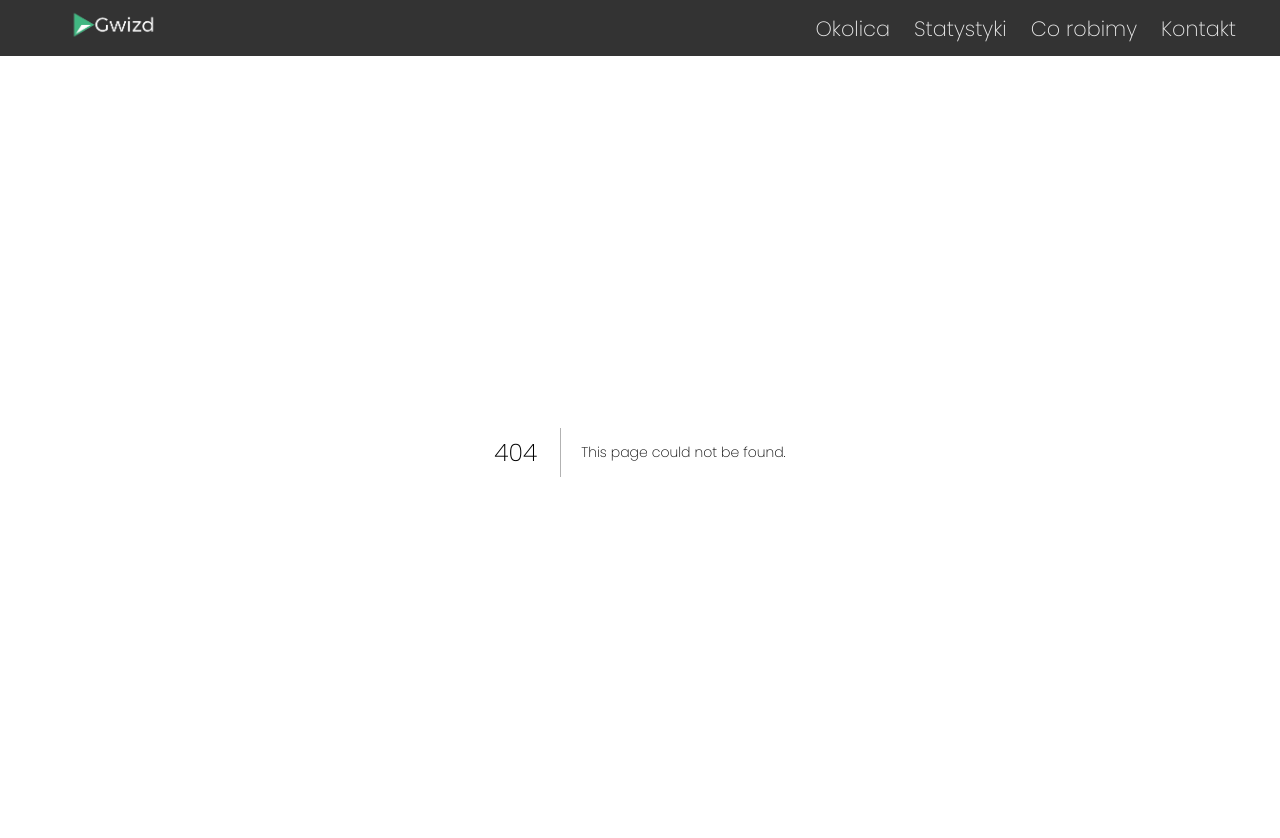
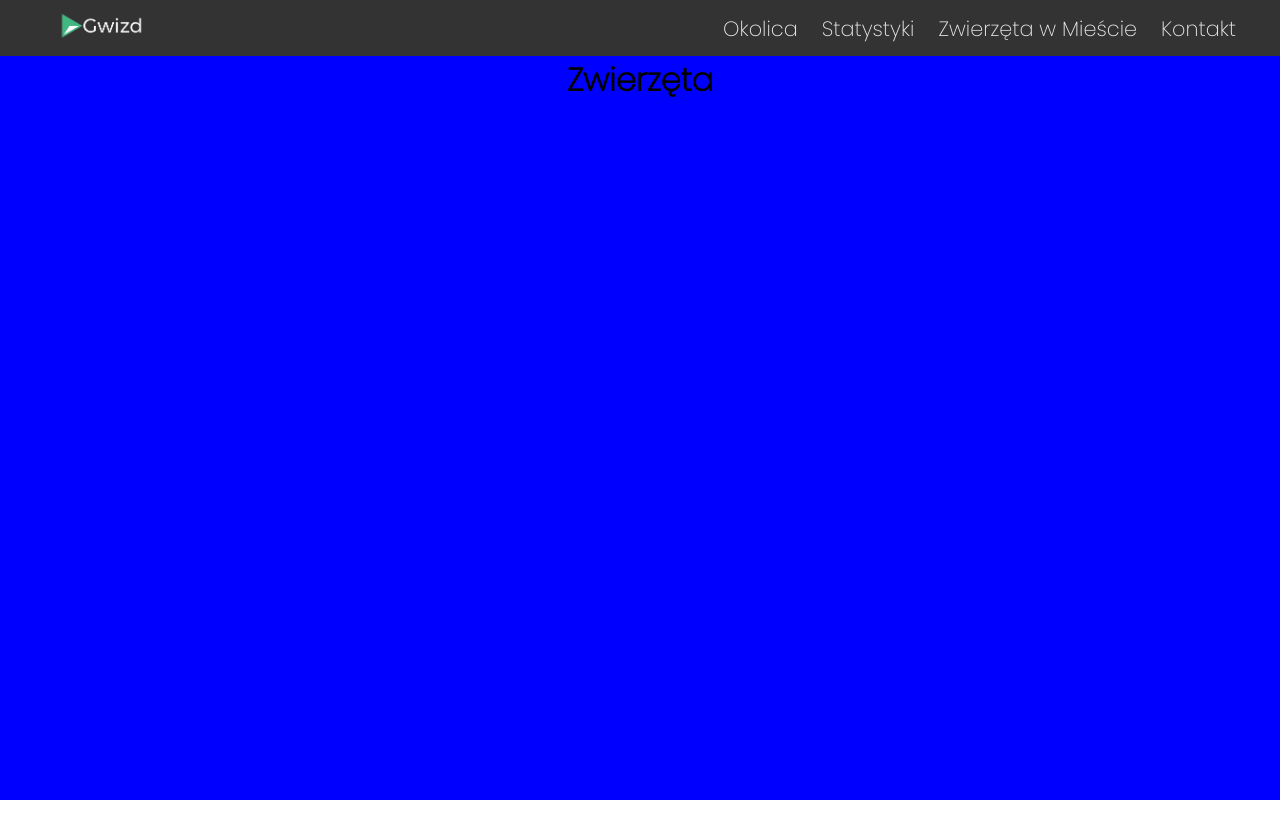
Before and after one commit to theImmortalCoders/gwizd-frontend, a Next.js app: page /animals in a window 1280 px wide. Before the commit this address had no page. Shown: the top 838 px of the page. After the commit the page ends 800 px from the top, so only its background shows below. Built offline with nearby package versions, Linux system fonts and the light colour scheme.

Commit message:
otherpages

```diff
--- /dev/null
+++ b/src/app/animals/page.module.css
@@ -0,0 +1,9 @@
+.animalspagemain {
+  width: 100vw;
+  min-height: 93vh;
+  background-color: blue;
+}
+.animalspagemain h1 {
+  display: flex;
+  justify-content: center;
+}
--- /dev/null
+++ b/src/app/animals/page.tsx
@@ -0,0 +1,9 @@
+import styles from "./page.module.css";
+
+export default function Animals() {
+  return (
+    <div className={styles.animalspagemain}>
+      <h1>Zwierzęta</h1>
+    </div>
+  );
+}
--- /dev/null
+++ b/src/app/contact/page.module.css
@@ -0,0 +1,9 @@
+.contactpagemain {
+  width: 100vw;
+  min-height: 93vh;
+  background-color: blue;
+}
+.contactpagemain h1 {
+  display: flex;
+  justify-content: center;
+}
--- /dev/null
+++ b/src/app/maps/page.module.css
@@ -0,0 +1,9 @@
+.mapspagemain {
+  width: 100vw;
+  min-height: 93vh;
+  background-color: blue;
+}
+.mapspagemain h1 {
+  display: flex;
+  justify-content: center;
+}
--- /dev/null
+++ b/src/app/statistic/page.module.css
@@ -0,0 +1,9 @@
+.statisticpagemain {
+  width: 100vw;
+  min-height: 93vh;
+  background-color: blue;
+}
+.statisticpagemain h1 {
+  display: flex;
+  justify-content: center;
+}
--- a/src/components/navbar/navbar.module.css
+++ b/src/components/navbar/navbar.module.css
@@ -63,7 +63,10 @@
 }
 
 /* Mobile */
-@media (max-width: 700px) {
+@media (max-width: 770px) {
+  .menuPhone {
+    display: flex;
+  }
   .spaceCenterDesktop {
     display: none;
   }
--- a/src/components/navbar/navbar.tsx
+++ b/src/components/navbar/navbar.tsx
@@ -1,4 +1,3 @@
-import { lazy } from "react";
 import styles from "./navbar.module.css";
 /* Icons */
 import { BiMap } from "react-icons/bi";
@@ -7,50 +6,50 @@ import { BsMegaphone } from "react-icons/bs";
 import { BiPhone } from "react-icons/bi";
 
 /* Logo */
-import logoWhite from "./components/logo_white.png"; // Import obrazka loga
-import Image from "next/image"; // Import komponentu Image z next/image
+import logoWhite from "./components/logo_white.png";
+import Image from "next/image";
 
 export default function Navbar() {
   return (
     <div className={styles.spaceBetween}>
       <div className={styles.navbarLeft}>
-        <a className={styles.menuDesktop} href="/">
+        <a href="/">
           <Image src={logoWhite} alt="Logo" className={styles.logo} />
         </a>
       </div>
       <div className={styles.navbarRight}>
         <div className={styles.spaceCenterDesktop}>
-          <a className={styles.menuDesktop} href="/przekierowanie">
+          <a className={styles.menuDesktop} href="/maps">
             Okolica
           </a>
-          <a className={styles.menuDesktop} href="/przekierowanie">
+          <a className={styles.menuDesktop} href="/statistic">
             Statystyki
           </a>
-          <a className={styles.menuDesktop} href="/przekierowanie">
-            Co robimy
+          <a className={styles.menuDesktop} href="/animals">
+            Zwierzęta w Mieście
           </a>
-          <a className={styles.menuDesktop} href="/przekierowanie">
+          <a className={styles.menuDesktop} href="/contact">
             Kontakt
           </a>
         </div>
 
         <div className={styles.spaceCenterPhone}>
-          <a className={styles.menuPhone} href="/przekierowanie">
+          <a className={styles.menuPhone} href="/maps">
             <button>
               <BiMap size="1.5rem" />
             </button>
           </a>
-          <a className={styles.menuPhone} href="/przekierowanie">
+          <a className={styles.menuPhone} href="/statistic">
             <button>
               <ImStatsBars size="25.5px" />
             </button>
           </a>
-          <a className={styles.menuPhone} href="/przekierowanie">
+          <a className={styles.menuPhone} href="/animals">
             <button>
               <BsMegaphone size="25.5px" />
             </button>
           </a>
-          <a className={styles.menuPhone} href="/przekierowanie">
+          <a className={styles.menuPhone} href="/contact">
             <button>
               <BiPhone size="25.5px" />
             </button>
```
Also changed, not shown: src/app/contact/page.tsx (added, +9 -0 lines), src/app/maps/page.tsx (added, +9 -0 lines), src/app/statistic/page.tsx (added, +9 -0 lines).
